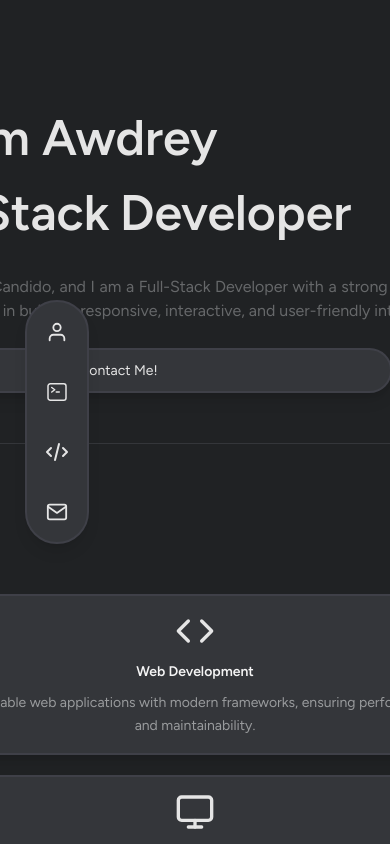
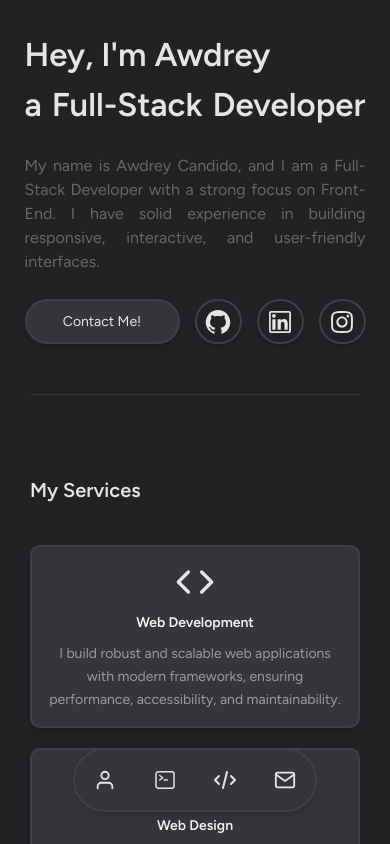
Before and after one commit to AwdreyCandido/my-portfolio, a React (Vite) app: page / in a window 390 px wide. Built offline with nearby package versions, Linux system fonts and the light colour scheme.

Commit message:
fixing responsivity and adding contact section

```diff
--- /dev/null
+++ b/src/components/v2/contact-form/ContactForm.tsx
@@ -0,0 +1,62 @@
+import { HiOutlineArrowUpRight } from "react-icons/hi2";
+
+const ContactForm = () => {
+  return (
+    <form
+      className="flex flex-col font-figtree text-tertiary-h w-full sm:w-[70rem] text-neutral-200   gap-20 "
+      action="https://api.staticforms.xyz/submit"
+      method="post"
+    >
+      <input
+        type="hidden"
+        name="accessKey"
+        value="c081665d-5081-4a3b-8aab-c698ece254c7"
+      />
+      <div className="flex flex-col sm:flex-row justify-between gap-12">
+        <div className="flex flex-col gap-4 w-full">
+          <label>What's your name?</label>
+          <input
+            type="text"
+            name="name"
+            placeholder="Your Name"
+            required
+            className="focus:outline-none bg-transparent text-base px-4 py-2 border-b-2 border-slate-300"
+          />
+        </div>
+        <div className="flex flex-col gap-4 w-full">
+          <label>Where can I reach you?</label>
+          <input
+            type="text"
+            name="email"
+            placeholder="your@email.com"
+            required
+            className="focus:outline-none bg-transparent text-base px-4 py-2 border-b-2 border-slate-300"
+          />
+        </div>
+      </div>
+      <div className="flex flex-col gap-4 w-full">
+        <label>What's your message?</label>
+        <textarea
+          name="message"
+          rows={2}
+          maxLength={100}
+          required
+          placeholder="Tell me..."
+          className="focus:outline-none bg-transparent text-base p-4 border-b-2 border-slate-300 resize-none"
+        ></textarea>
+      </div>
+      {/* <input type="text" name="replyTo" value="myreplytoemail@example.com" />
+      <input type="hidden" name="replyTo" value="@" /> */}
+      {/* <input
+        type="hidden"
+        name="redirectTo"
+        value="https://example.com/contact/success"
+    /> */}
+      <button className="group py-3 text-primary-h font-medium flex justify-center items-center gap-4" type="submit">
+        Send it <HiOutlineArrowUpRight className="group-hover:translate-x-2 group-hover:-translate-y-3 stroke-[2.5] duration-300" />
+      </button>
+    </form>
+  );
+};
+
+export default ContactForm;
--- a/src/components/v2/contact-links/ContactLinks.tsx
+++ b/src/components/v2/contact-links/ContactLinks.tsx
@@ -26,7 +26,7 @@ const ContactLinks = () => {
   return (
     <div className="flex justify-between sm:justify-normal gap-6 text-base">
       <a href="/#contact" className="w-full sm:w-fit">
-        <button className="px-8 sm:px-12 w-full sm:w-fit py-4 text-[1.4rem] sm:text-base bg-[#34363a] border-2 border-[#3f4048] text-neutral-200 rounded-full hover:bg-[#202224] transition-all duration-300 shadow-lg">
+        <button className="px-8 sm:px-12 w-full py-4 text-[1.4rem] sm:text-base bg-[#34363a] border-2 border-[#3f4048] text-neutral-200 rounded-full hover:bg-[#202224] transition-all duration-300 shadow-lg">
           Contact Me!
         </button>
       </a>
@@ -37,7 +37,7 @@ const ContactLinks = () => {
           href={href}
           target="_blank"
           rel="noopener noreferrer"
-          className="group relative flex items-center justify-center h-[4.5rem] w-[4.5rem] text-[2rem] cursor-pointer rounded-full border-2 border-[#3f4048] text-neutral-200 hover:bg-[#202224] transition-all duration-300 shadow-md"
+          className="group relative flex items-center justify-center min-h-[4.5rem] min-w-[4.7rem] text-[2rem] cursor-pointer rounded-full border-2 border-[#3f4048] text-neutral-200 hover:bg-[#202224] transition-all duration-300 shadow-md"
         >
           {icon}
 
--- a/src/components/v2/navigation/Navigation.tsx
+++ b/src/components/v2/navigation/Navigation.tsx
@@ -15,8 +15,8 @@ const Navigation = () => {
     { icon: <FiMail size={22} />, label: "Contact", href: "contact" },
   ];
   return (
-    <nav className="absolute -translate-y-[50%] p-2 rounded-full bg-[#34363a] left-10 top-[50%] flex flex-col justify-between items-center text-neutral-200 border-2 border-[#3f4048] shadow-lg">
-      <div className="flex flex-col gap-4">
+    <nav className="absolute h-min p-2 rounded-full bg-[#34363a] -translate-x-[50%] md:-translate-x-0 left-[50%] md:left-10 bottom-0 -translate-y-[50%] md:top-[50%] flex flex-col justify-between items-center text-neutral-200 border-2 border-[#3f4048] shadow-lg z-50">
+      <div className="flex md:flex-col gap-4">
         {navItems.map(({ icon, label, href }) => (
           <a
             key={label}
@@ -24,7 +24,7 @@ const Navigation = () => {
             className="group relative flex items-center justify-center h-[5rem] w-[5rem] hover:bg-[#202224] rounded-full transition-all duration-300"
           >
             {icon}
-            <span className="absolute left-[7rem] scale-0 rounded-full text-gray-700 bg-neutral-200 px-6 py-3 text-[1.4rem] font-medium leading-none group-hover:scale-100 transition-transform">
+            <span className="hidden md:flex absolute left-[7rem] scale-0 rounded-full text-gray-700 bg-neutral-200 px-6 py-3 text-[1.4rem] font-medium leading-none group-hover:scale-100 transition-transform">
               {label}
             </span>
           </a>
--- a/src/components/v2/skills/Skills.tsx
+++ b/src/components/v2/skills/Skills.tsx
@@ -48,7 +48,7 @@ const Skills = () => {
     <div className="flex flex-col gap-14">
       {skillGroups.map((group) => (
         <div key={group.name} className="group relative">
-          <div className="flex flex-col items-center justify-center rounded-2xl border-2 border-[#3f4048] bg-[#2a2c30] p-4 shadow-lg hover:bg-[#202224] hover:shadow-lg transition-all h-[8rem]">
+          <div className="flex flex-col items-center justify-center rounded-2xl border-2 border-[#3f4048] bg-[#34363A] p-4 shadow-lg hover:bg-[#202224] hover:shadow-lg transition-all min-h-[7rem]">
             <div className="flex flex-wrap items-center justify-center gap-3 h-full w-full">
               {group.icons.map((icon) => (
                 <img
--- a/src/views/index/MainPage.tsx
+++ b/src/views/index/MainPage.tsx
@@ -4,6 +4,7 @@ import ServiceCards from "../../components/v2/service-cards/ServiceCards";
 import WorkExperiences from "../../components/v2/work-experiences/WorkExperiences";
 import Layout from "../../layout/Layout";
 import Skills from "../../components/v2/skills/Skills";
+import ContactForm from "../../components/v2/contact-form/ContactForm";
 
 const MainPage = () => {
   const roleRef = useRef<HTMLParagraphElement | null>(null);
@@ -36,16 +37,13 @@ const MainPage = () => {
 
   return (
     <Layout>
-      <main className="flex flex-col items-center my-[10rem] ">
-        <section
-          id="about"
-          className="flex flex-col min-w-[70rem] max-w-[70rem] gap-6"
-        >
+      <main className="flex flex-col items-center max-w-[75rem] p-[3rem] mx-auto mb-[10rem] md:mt-[10rem] ">
+        <section id="about" className="flex flex-col gap-6">
           <div className=" font-figtree font-semibold text-neutral-200">
-            <h1 className="text-[5rem] ">Hey, I'm Awdrey</h1>
-            <h1 className="flex text-[5rem] ">
-              a{" "}
-              <p className="flex px-4" id="roleRef" ref={roleRef}>
+            <h1 className=" text-[3.3rem] sm:text-[5rem] ">Hey, I'm Awdrey</h1>
+            <h1 className="flex text-[3.3rem] sm:text-[5rem] ">
+              a
+              <p className="text-nowrap px-4" id="roleRef" ref={roleRef}>
                 {displayText}
               </p>
               Developer
@@ -60,32 +58,33 @@ const MainPage = () => {
           </div>
           <ContactLinks />
         </section>
-        <div className="min-w-[70rem] max-w-[70rem] bg-[#34363a] h-[1px] rounded-full my-20 mb-32"></div>
-        <section className="flex flex-col min-w-[70rem] max-w-[70rem] gap-6">
+        <div className=" bg-[#34363a] w-full h-[1px] rounded-full my-20 mb-32"></div>
+        <section className="flex flex-col gap-6">
           <h2 className="text-tertiary-h font-semibold text-neutral-200 mb-10">
             My Services
           </h2>
           <ServiceCards />
         </section>
-        <div className="min-w-[70rem] max-w-[70rem] bg-[#34363a] h-[1px] rounded-full my-20 mb-32"></div>
-        <section
-          id="experiences"
-          className="flex flex-col min-w-[70rem] max-w-[70rem] gap-6"
-        >
+        <div className=" bg-[#34363a] w-full h-[1px] rounded-full my-20 mb-32"></div>
+        <section id="experiences" className="flex flex-col gap-6">
           <h2 className="text-tertiary-h font-semibold text-neutral-200 mb-10">
             Work Experience
           </h2>
           <WorkExperiences />
         </section>
-        <div className="min-w-[70rem] max-w-[70rem] bg-[#34363a] h-[1px] rounded-full my-20 mb-32"></div>
-        <section
-          id="skills"
-          className="flex flex-col min-w-[70rem] max-w-[70rem] gap-6"
-        >
+        <div className=" bg-[#34363a] w-full h-[1px] rounded-full my-20 mb-32"></div>
+        <section id="skills" className="flex flex-col gap-6">
           <h2 className="text-tertiary-h font-semibold text-neutral-200 mb-10">
             Skills & Technologies
           </h2>
           <Skills />
+        </section>
+        <div className=" bg-[#34363a] w-full h-[1px] rounded-full my-20 mb-32"></div>
+        <section id="contact" className="flex w-full flex-col gap-6">
+          <h2 className="text-tertiary-h font-semibold text-neutral-200 mb-10">
+            Contact
+          </h2>
+          <ContactForm />
         </section>
       </main>
     </Layout>
```
